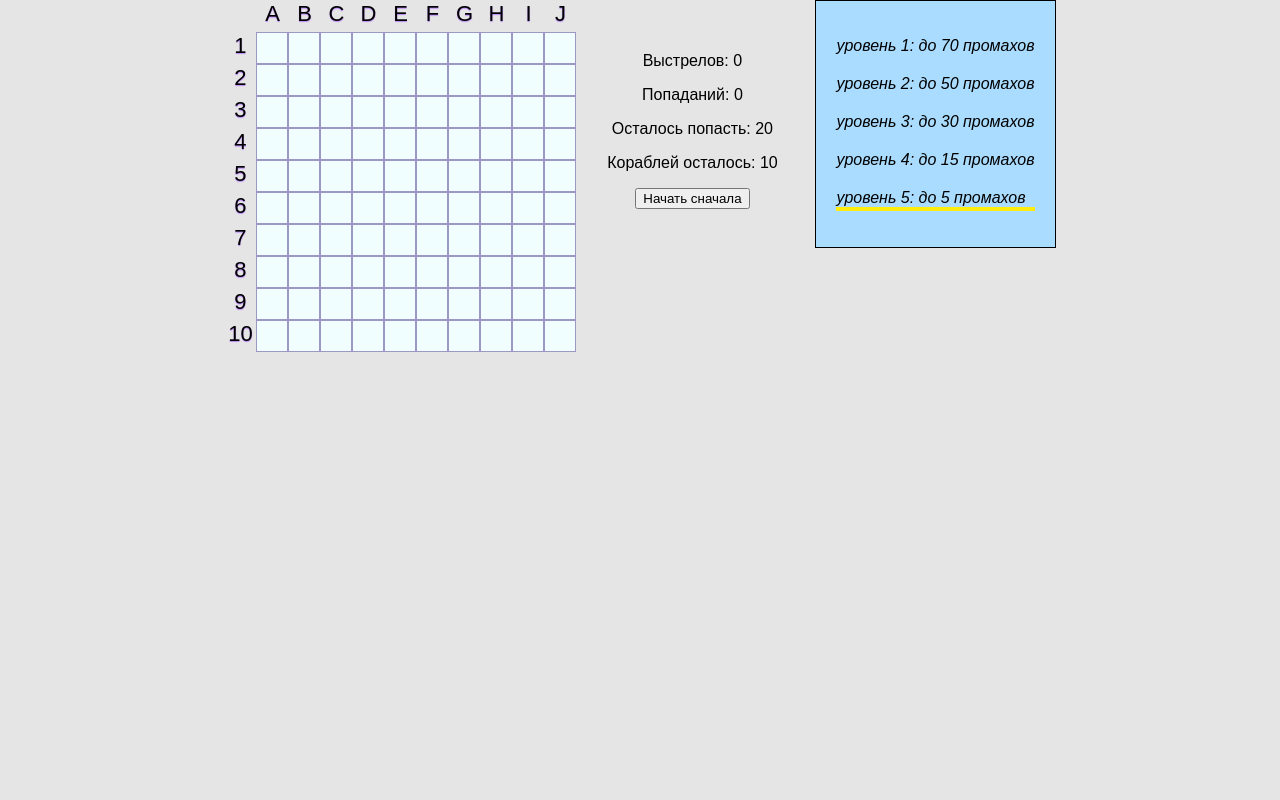
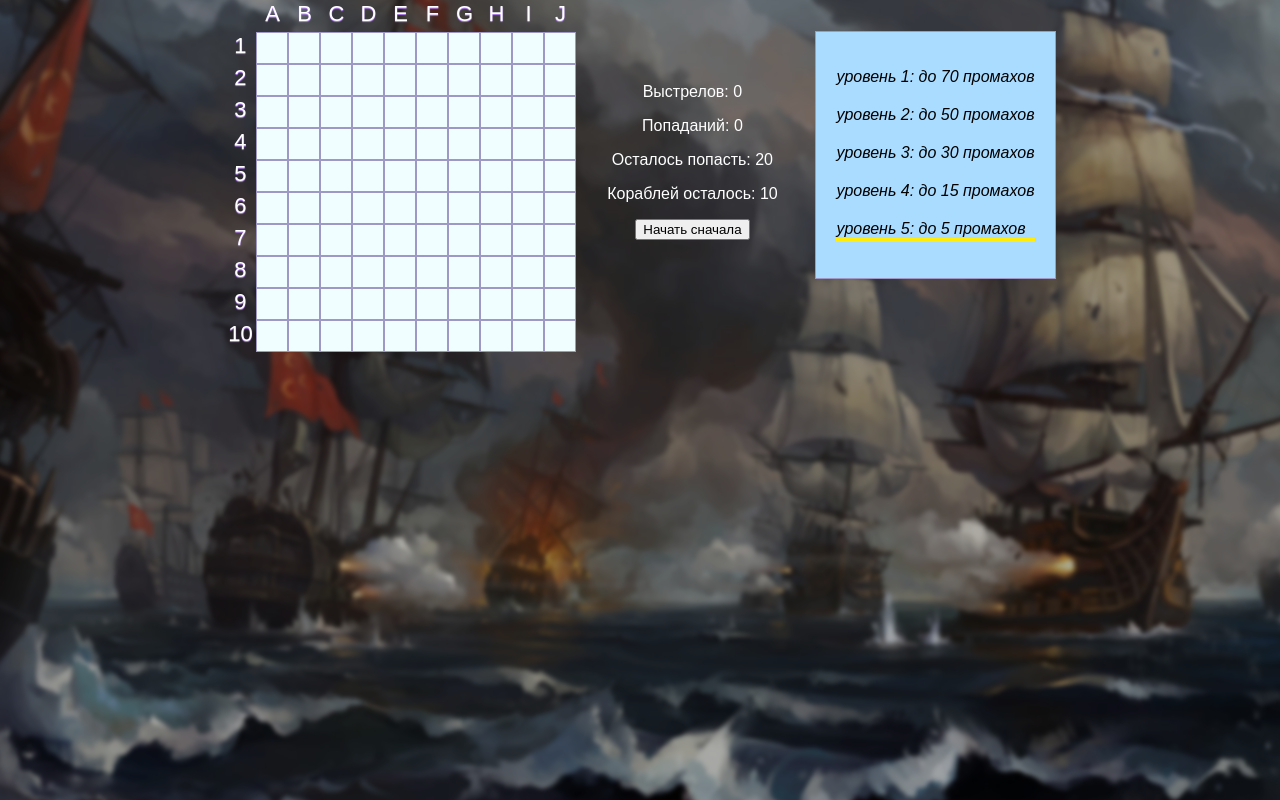
Before and after one commit to gardemm/sea-battle-js, a website built with webpack: page src/index.html in a window 1280 px wide. Built offline with nearby package versions, Linux system fonts and the light colour scheme; a web font is replaced by a local one.

Commit message:
parallax background

```diff
--- a/package.json
+++ b/package.json
@@ -28,11 +28,14 @@
     "html-loader": "^0.5.5",
     "html-webpack-plugin": "^3.2.0",
     "http-server": "^0.11.1",
+    "image-webpack-loader": "^4.3.1",
     "mini-css-extract-plugin": "^0.4.0",
     "node-sass": "^4.9.0",
     "postcss-loader": "^2.1.5",
+    "resolve-url-loader": "^2.3.0",
     "sass-loader": "^6.0.7",
     "style-loader": "^0.21.0",
+    "url-loader": "^1.0.1",
     "webpack": "^4.11.1",
     "webpack-bundle-analyzer": "^2.13.1",
     "webpack-cli": "^3.0.3"
--- a/src/index.html
+++ b/src/index.html
@@ -6,7 +6,7 @@
           content="width=device-width, user-scalable=no, initial-scale=1.0, maximum-scale=1.0, minimum-scale=1.0">
     <meta http-equiv="X-UA-Compatible" content="ie=edge">
     <title>Sea Battle</title>
-    <!--[if gte IE 8]>
+    <!--[if gte IE 9]>
     <script src="https://oss.maxcdn.com/libs/html5shiv/3.7.0/html5shiv.js"></script>
     <![endif]-->
     <link href="https://fonts.googleapis.com/css?family=PT+Sans+Caption" rel="stylesheet">
@@ -14,6 +14,9 @@
 <body>
 
     <div class="wrapper">
+        <div class="background">
+            <img class="image" src="./img/sea-battle-wrapper.jpg" alt="Морской бой">
+        </div>
         <div class="field">
             <div class="overlay">
                 <div class="text">
@@ -26,16 +29,16 @@
         </div>
         <div class="stats">
             <div class="parameters">
-                <p class="shots">
+                <p class="param shots">
                     Выстрелов: <span class="shots-count">0</span>
                 </p>
-                <p class="hits">
+                <p class="param hits">
                     Попаданий: <span class="hits-count">0</span>
                 </p>
-                <p class="remains">
+                <p class="param remains">
                     Осталось попасть: <span class="remains-count">0</span>
                 </p>
-                <p class="ships">
+                <p class="param ships">
                     Кораблей осталось: <span class="ships-count">0</span>
                 </p>
                 <p>
--- a/src/index.js
+++ b/src/index.js
@@ -88,6 +88,25 @@ class SeaBattle {
         this.hitsCount[0].innerHTML = 0;
 
         this.fillCells()
+
+        this.addParalax()
+    }
+
+    /**
+     * paralax effect для background изображения
+     * ___________________________________________________
+     */
+    addParalax () {
+        let image = $('.background'),
+            xpos = 0,
+            ypos = 0
+        ;
+
+        $(window).mousemove(function(e) {
+            xpos = e.clientX / 290;
+            ypos = e.clientY / 150;
+            image.css({'transform' : 'translate(' + xpos +'%, ' + ypos + '%)'});
+        });
     }
 
 
--- a/src/scss/style.scss
+++ b/src/scss/style.scss
@@ -1,9 +1,10 @@
 // colors
 
-$primeCol: #3927b3;
-$secondCol: #6338ee;
-$lightCol: #bb86fd;
-$backgroundCol: #e5e5e5;
+// $primeCol: #3927b3;
+// $secondCol: #6338ee;
+$textShadowCol: #bb86fd; // цвет тени текста
+$backgroundCol: #e5e5e5; // цвет фона без картинки
+$borderCellCol: #9e98c5; // цвет бордера ячеек
 
 html, body {
   height: 100%;
@@ -16,14 +17,35 @@ html, body {
   width: 100%;
   height: 100%;
   text-align: center;
+
+  .background {
+    position: fixed;
+    transition: all 2s ease-out;
+    width: 120%;
+    height: 120%;
+    top: -10%;
+    left: -10%;
+    filter: blur(2px) brightness(70%);
+    .image{
+      width: 100%;
+      height: 100%;
+    }
+  }
+
   .stats {
     display: inline-block;
     vertical-align: top;
+    position: relative;
+    margin-top: 31px;
 
     .parameters {
       display: inline-block;
       margin-left: 20px;
       width: 183px;
+
+      .param {
+        color: white;
+      }
     }
 
     .levels {
@@ -31,7 +53,7 @@ html, body {
 
       display: inline-block;
       text-align: left;
-      border: 1px solid black;
+      border: 1px solid $borderCellCol;
       margin-left: 27px;
       padding: 20px;
       background-color: $levelBackCol;
@@ -43,6 +65,7 @@ html, body {
         border-bottom: 4px solid $levelBackCol;
       }
 
+      // цвет для каждого из уровней
       .border1 {
         border-bottom: 4px solid #890b0b;
       }
@@ -74,7 +97,7 @@ html, body {
       display: inline-block;
       width: 30px;
       height: 30px;
-      border: 1px solid #9e98c5;
+      border: 1px solid $borderCellCol;
       float: left;
       text-align: center;
 
@@ -86,7 +109,7 @@ html, body {
         cursor: pointer;
         &:hover {
           transition: background-color 0.3s linear;
-          background-color: #9e98c5;;
+          background-color: $borderCellCol;;
         }
       }
 
@@ -114,13 +137,13 @@ html, body {
       }
 
       &.side {
-        color: black;
+        color: white;
         display: inline-block;
         border: none;
         margin: 1px;
         text-align: center;
         font-size: 22px;
-        text-shadow: 0px 1px 1px #bb86fd;
+        text-shadow: 0 1px 1px $textShadowCol;
       }
 
       // border animation cell
@@ -196,6 +219,7 @@ html, body {
       display: block;
     }
 
+    // анимация завершения
     @keyframes shake {
       2%, 22% {
         transform: translate3d(-1px, 0, 0);
--- a/webpack.config.js
+++ b/webpack.config.js
@@ -36,6 +36,7 @@ module.exports = (env, argv) => {
                             options: {
                                 importLoaders: 2,
                                 sourceMap: true,
+                                url: false
                             }
                         },
                         {
@@ -43,7 +44,7 @@ module.exports = (env, argv) => {
                             options: {
                                 plugins:() => [
                                     autoprefixer({
-                                        browsers:['ie >= 8', 'last 4 version']
+                                        browsers:['ie >= 9', 'last 4 version']
                                     })
                                 ],
                                 sourceMap: true
@@ -55,6 +56,13 @@ module.exports = (env, argv) => {
                                 sourceMap: true
                             }
                         },
+                    ],
+                },
+                {
+                    test: /\.(gif|png|jpe?g|svg)$/i,
+                    use: [
+                        'file-loader',
+                        'image-webpack-loader'
                     ],
                 }
             ]
```
Also changed, not shown: src/img/sea-battle-wrapper.jpg (added), 1 other file.
